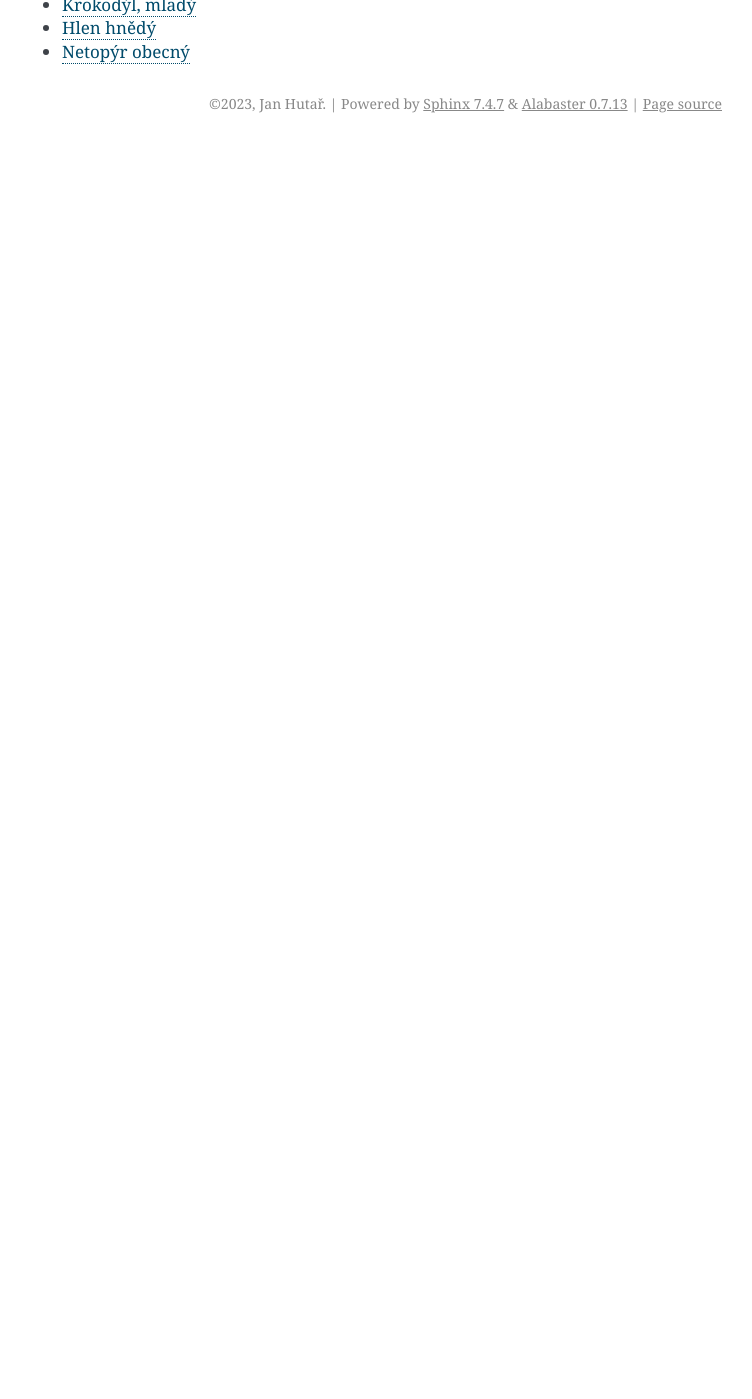
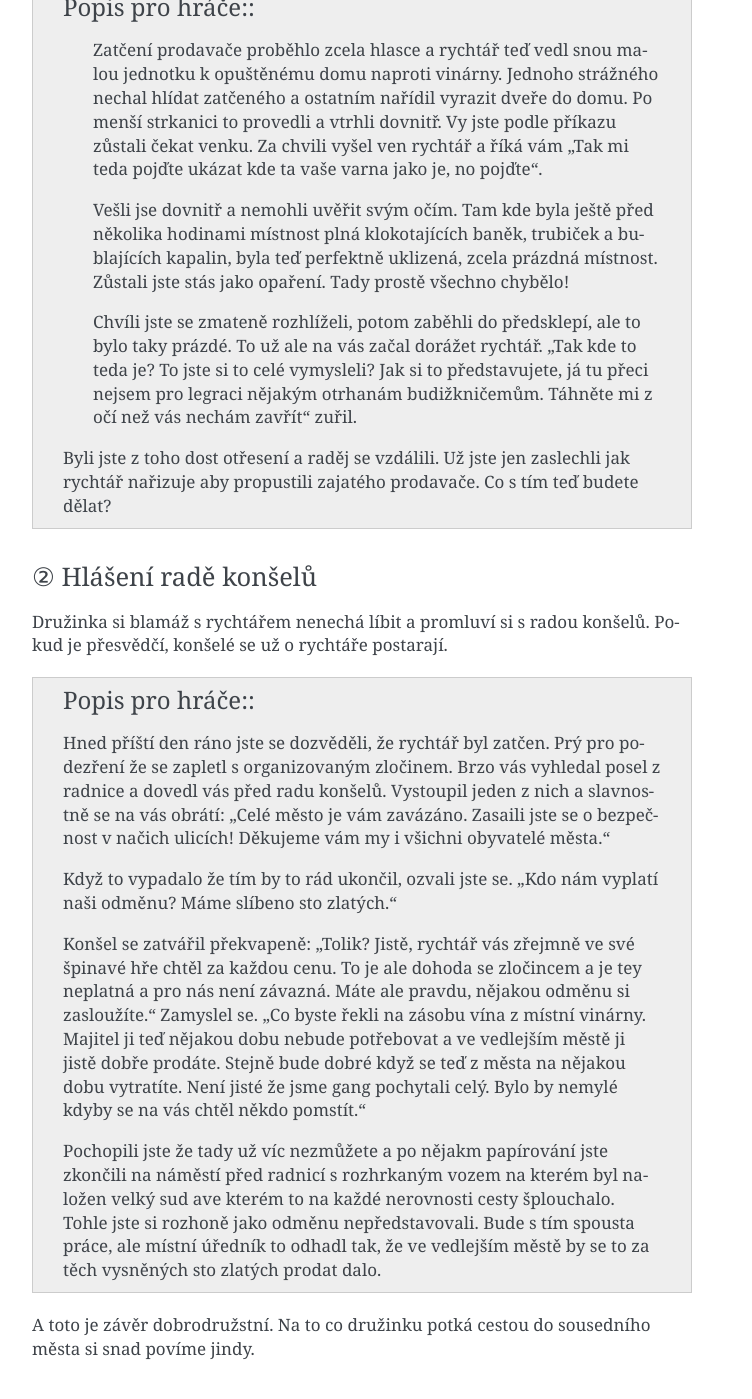
Before and after one commit to jhutar/nasdracak, a Sphinx documentation site: the page built from docs/source/dobrodruzstvi/duha_ve_meste/index.rst, in a window 1280 px wide and 1400 px high, scrolled down 19292 px. Shown: the whole window, without its empty margins (388-1140 px from the left). Built offline with Sphinx 7.4.7, drawn with Linux system fonts in a browser that asks for light colours; before the commit the page ends 19435 px from its top, so only the background shows below that; some of the changed text lies outside the part shown.

Commit message:
feat: Dalsi popisy do duhy, hlavne alchymistka a hlaseni konselum

```diff
--- a/docs/source/dobrodruzstvi/duha_ve_meste/index.rst
+++ b/docs/source/dobrodruzstvi/duha_ve_meste/index.rst
@@ -101,7 +101,7 @@
    :alt: Jak to vypadá kolem vinárny s popisky
    :align: center
 
-Popis vynárny
+TODO Popis vinárny
 
 Pokud bude družinka sledovat někoho kdo vypadá jako typický uživatel Duhy, dovede je až do vinárny. Tam můžou být svědky toho, jak se Duha prodává.
 
@@ -370,6 +370,24 @@
    Poznat že v tomto domě se nachází alchymistická laboratoř byste po většinu dní poznali i poslepu pěkných pár kroků od domu. Záleží na tom, kterým směrem fouká vítr. Lidé ve městě si už zvykli a nikdo si nestěžuje. Ono dobrého alchymistu občas potřebuje každý: na některé neduhy bylinkářka nestačí, někdy se hodí dobrý amulet či jen něco na vyhubení krys ve sklepě.
 
    Domek vypadá úplně obyčejně, jen popraskaný vývěsní štít s obrázkem hmoždíře s paličkou dává jasně na jevo kdo v něm sídlí. Dveřmi projdete do malého krámku obestaveného policemi s různými lahvičkami, pytlíky a různými krabičkami. Po chvíli se objeví majitelka. Menší žena v děžkém koženém plášti, na mnoha místeh popáleném s vlasy přísně staženými do drdolu. Na nose má posazené malé brýle a vypadá jako někdo koho ten den od nějaké práce vyrušilo už příliš mnoho příliš málo platících zákazníků. "Co chcete?" vyštěkne na vás. "Na dluh nedávám aby bylo jasno."
+
+Pokud družinka při rozhovoru prozradila po čem pátrá, či se dokonce alchymistce pokusila prodat něco co získala ve varně, pravděpodobně se stane něco velmi nemilého.
+
+.. admonition:: Popis pro hráče:
+
+   "Tak to počkat milánkové", rozkřikla se alchymistka. "Tohle je slušnej podnik a s tímhle já nechci nic mít. Mazejte pryč, než zavolám stráže!"
+
+Nejbližší následující noc, pokud bude družinka spát v hospodě nebo jiném použitelném místě, pak družince dá gang nasměrovaný alchymistkou pořádně za vyučenou. Gang družinku zajme a aby je odradil od dalšího slídění vezme jim všechny zbraně svázané je odveze pár kilometrů od města do lesa. Je to jasný vzkaz "Táhněte, nevracejte se a buďte rádi že jste z toho vyšli tak jednoduše".
+
+.. admonition:: Popis pro hráče:
+
+   Nikdo z vás ve neslyšel přicházet. Oběvili se, vyloupli se ze stínů nečekaně jako když zjistíte že balíček s bonbóny je už prázdný. Maskované postavy s opravdu nepříjemnými obušky po kterých vás bolí hlava ještě teď. Omračili vás, svázali, strčili do pytlů a teď vás asi někam vesou na voze.
+
+**Akce**
+
+* Každá postava na voze si hodí na *ODO 4: zůstáváš v bezvědomí/probral jsi se*.
+* Pokud se někdo pokusí nepozorovaně zkutálet z vozu, bude to past na *OBR 7: nepodařilo se/nepozorovaně se dostal z vozu*.
+* Pokud se takto osvobozená postava pokusí dostat z pytle a z pout, pak *SÍL 2/6: poranění za 1 život/zůstává svázaná/podařilo se rozvázat se*.
 
 Hlášení
 =======
@@ -431,7 +449,19 @@
 ② Hlášení radě konšelů
 ----------------------
 
-Družinka si to nenechá líbit a promluví si s radou konšelů, snad budou mít i nějaký důkaz proti rychtáři. Ti se už potom o něj postarají.
+Družinka si blamáž s rychtářem nenechá líbit a promluví si s radou konšelů. Pokud je přesvědčí, konšelé se už o rychtáře postarají.
+
+.. admonition:: Popis pro hráče:
+
+   Hned příští den ráno jste se dozvěděli, že rychtář byl zatčen. Prý pro podezření že se zapletl s organizovaným zločinem. Brzo vás vyhledal posel z radnice a dovedl vás před radu konšelů. Vystoupil jeden z nich a slavnostně se na vás obrátí: "Celé město je vám zavázáno. Zasaili jste se o bezpečnost v načich ulicích! Děkujeme vám my i všichni obyvatelé města."
+
+   Když to vypadalo že tím by to rád ukončil, ozvali jste se. "Kdo nám vyplatí naši odměnu? Máme slíbeno sto zlatých."
+
+   Konšel se zatvářil překvapeně: "Tolik? Jistě, rychtář vás zřejmně ve své špinavé hře chtěl za každou cenu. To je ale dohoda se zločincem a je tey neplatná a pro nás není závazná. Máte ale pravdu, nějakou odměnu si zasloužíte." Zamyslel se. "Co byste řekli na zásobu vína z místní vinárny. Majitel ji teď nějakou dobu nebude potřebovat a ve vedlejším městě ji jistě dobře prodáte. Stejně bude dobré když se teď z města na nějakou dobu vytratíte. Není jisté že jsme gang pochytali celý. Bylo by nemylé kdyby se na vás chtěl někdo pomstít."
+
+   Pochopili jste že tady už víc nezmůžete a po nějakm papírování jste zkončili na náměstí před radnicí s rozhrkaným vozem na kterém byl naložen velký sud ave kterém to na každé nerovnosti cesty šplouchalo. Tohle jste si rozhoně jako odměnu nepředstavovali. Bude s tím spousta práce, ale místní úředník to odhadl tak, že ve vedlejším městě by se to za těch vysněných sto zlatých prodat dalo.
+
+A toto je závěr dobrodružstní. Na to co družinku potká cestou do sousedního města si snad povíme jindy.
 
 Bestiář tohoto dobrodružství
 ============================
```
Also changed, not shown: other parts of docs/source/dobrodruzstvi/duha_ve_meste/index.rst (+6 -6 lines).
